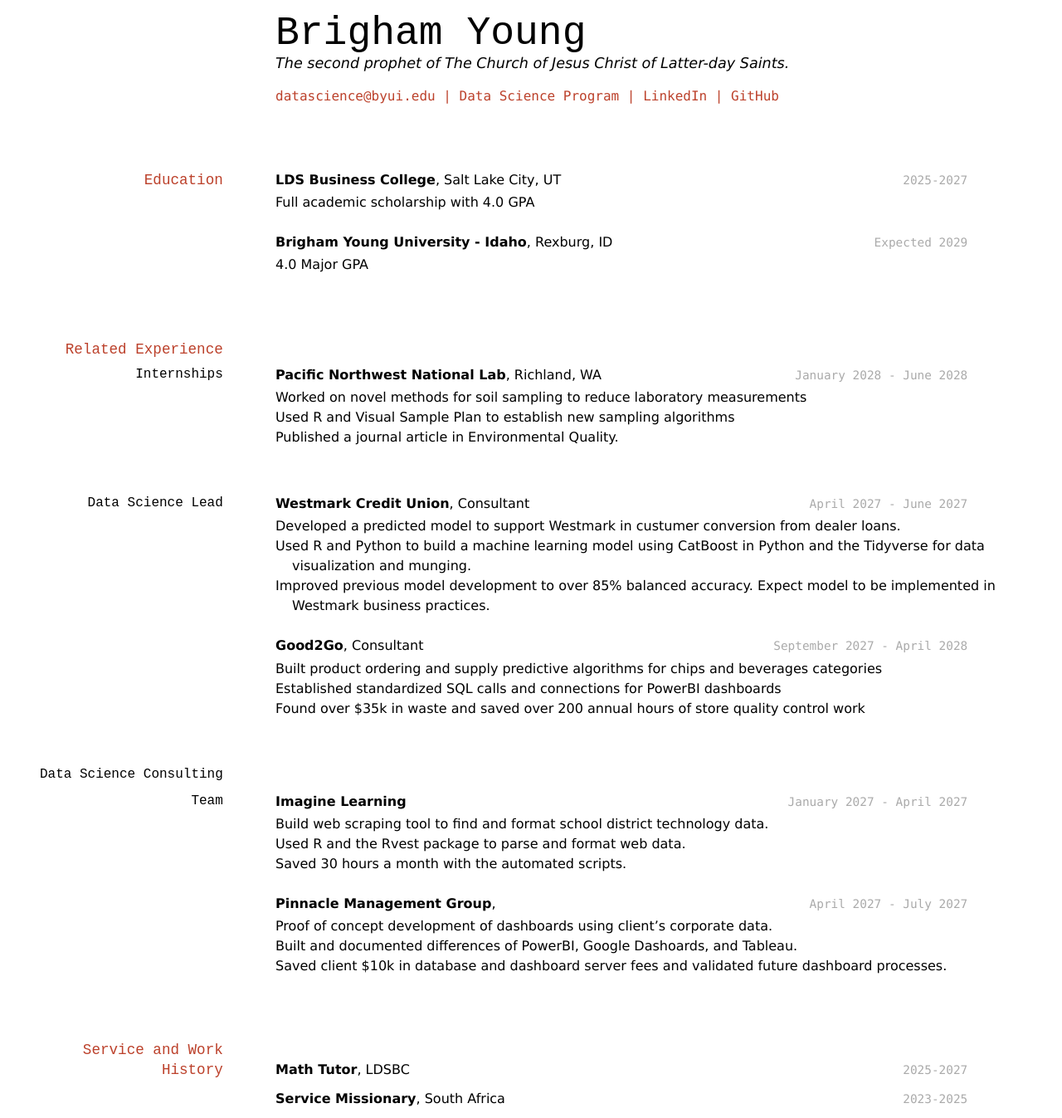
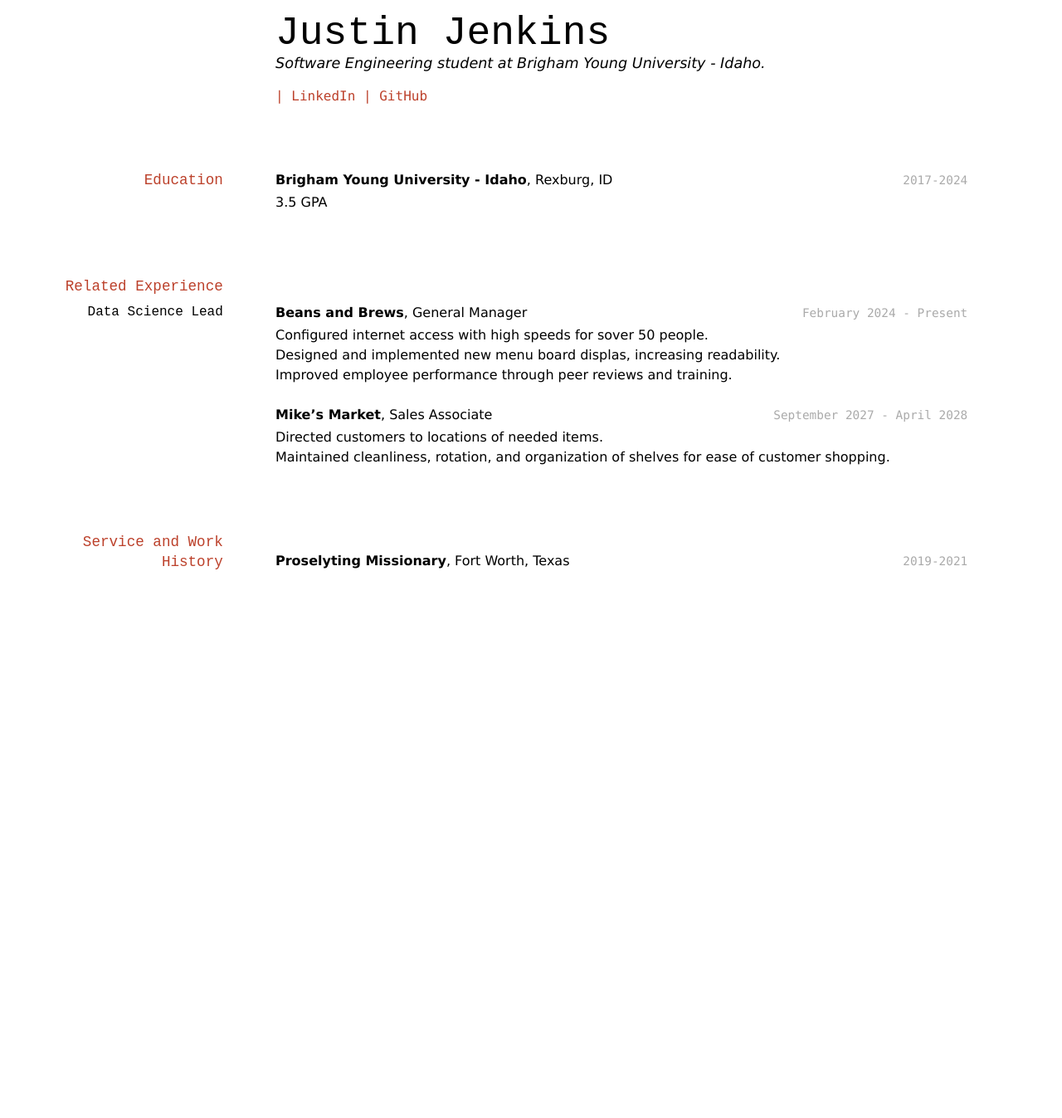
Before and after one commit to jenkinsJustin/Jenkins-Resume, a Jekyll site: the page built from docs/index.md, in a window 1280 px wide. Shown: the whole page at 83% size. Built offline with Jekyll 4.4.1, drawn with Linux system fonts in a browser that asks for light colours; after the commit the page ends 900 px from its top, so only the background shows below that.

Commit message:
Update Resume

```diff
--- a/docs/index.md
+++ b/docs/index.md
@@ -1,87 +1,46 @@
 ---
 layout: cv
-title: Brigham Young's Resume
+title: Justin Jenkins's Resume
 ---
-# Brigham Young
-The second prophet of The Church of Jesus Christ of Latter-day Saints.
+# Justin Jenkins
+Software Engineering student at Brigham Young University - Idaho.
 
 <div id="webaddress">
-<a href="datascience@byui.edu">datascience@byui.edu</a>
-| <a href="https://byuidatascience.github.io/development.html">Data Science Program</a>
-| <a href="https://www.linkedin.com/groups/13537407/">LinkedIn</a>
-| <a href="https://github.com/byuids-resumes">GitHub</a>
+| <a href="https://www.linkedin.com/in/jjenkins0012/">LinkedIn</a>
+| <a href="https://github.com/jenkinsJustin">GitHub</a>
 </div>
-
-<!-- https://www.monique.tech/the-art-of-markdown -->
 
 ## Education
 
-`2025-2027`
-__LDS Business College__, Salt Lake City, UT
-
-- Full academic scholarship with 4.0 GPA
-
-`Expected 2029`
+`2017-2024`
 __Brigham Young University - Idaho__, Rexburg, ID
 
-- 4.0 Major GPA
-
+- 3.5 GPA
 
 ## Related Experience
 
-### Internships
-
-`January 2028 - June 2028`
-__Pacific Northwest National Lab__, Richland, WA
-
-- Worked on novel methods for soil sampling to reduce laboratory measurements
-- Used R and Visual Sample Plan to establish new sampling algorithms
-- Published a journal article in Environmental Quality.
-
 ### Data Science Lead
 
-`April 2027 - June 2027`
-__Westmark Credit Union__, Consultant
+`February 2024 - Present`
+__Beans and Brews__, General Manager
 
-- Developed a predicted model to support Westmark in custumer conversion from dealer loans.
-- Used R and Python to build a machine learning model using CatBoost in Python and the Tidyverse for data visualization and munging.
-- Improved previous model development to over 85% balanced accuracy. Expect model to be implemented in Westmark business practices.
+- Configured internet access with high speeds for sover 50 people.
+- Designed and implemented new menu board displas, increasing readability.
+- Improved employee performance through peer reviews and training.
 
 `September 2027 - April 2028`
-__Good2Go__, Consultant
+__Mike's Market__, Sales Associate
 
-- Built product ordering and supply predictive algorithms for chips and beverages categories
-- Established standardized SQL calls and connections for PowerBI dashboards
-- Found over $35k in waste and saved over 200 annual hours of store quality control work
-
-### Data Science Consulting Team
-
-`January 2027 - April 2027`
-__Imagine Learning__
-
-- Build web scraping tool to find and format school district technology data.
-- Used R and the Rvest package to parse and format web data.
-- Saved 30 hours a month with the automated scripts.
-
-`April 2027 - July 2027`
-__Pinnacle Management Group__,
-
-- Proof of concept development of dashboards using client's corporate data.
-- Built and documented differences of PowerBI, Google Dashoards, and Tableau.
-- Saved client $10k in database and dashboard server fees and validated future dashboard processes.
-
+- Directed customers to locations of needed items.
+- Maintained cleanliness, rotation, and organization of shelves for ease of customer shopping.
 
 ## Service and Work History
 
-`2025-2027`
-__Math Tutor__, LDSBC
-
-
-`2023-2025`
-__Service Missionary__, South Africa
+`2019-2021`
+__Proselyting Missionary__, Fort Worth, Texas
 
 
 
 <!-- ### Footer
 
-Last updated: May 2013 -->
+Last updated: December 6, 2022 -->
```
